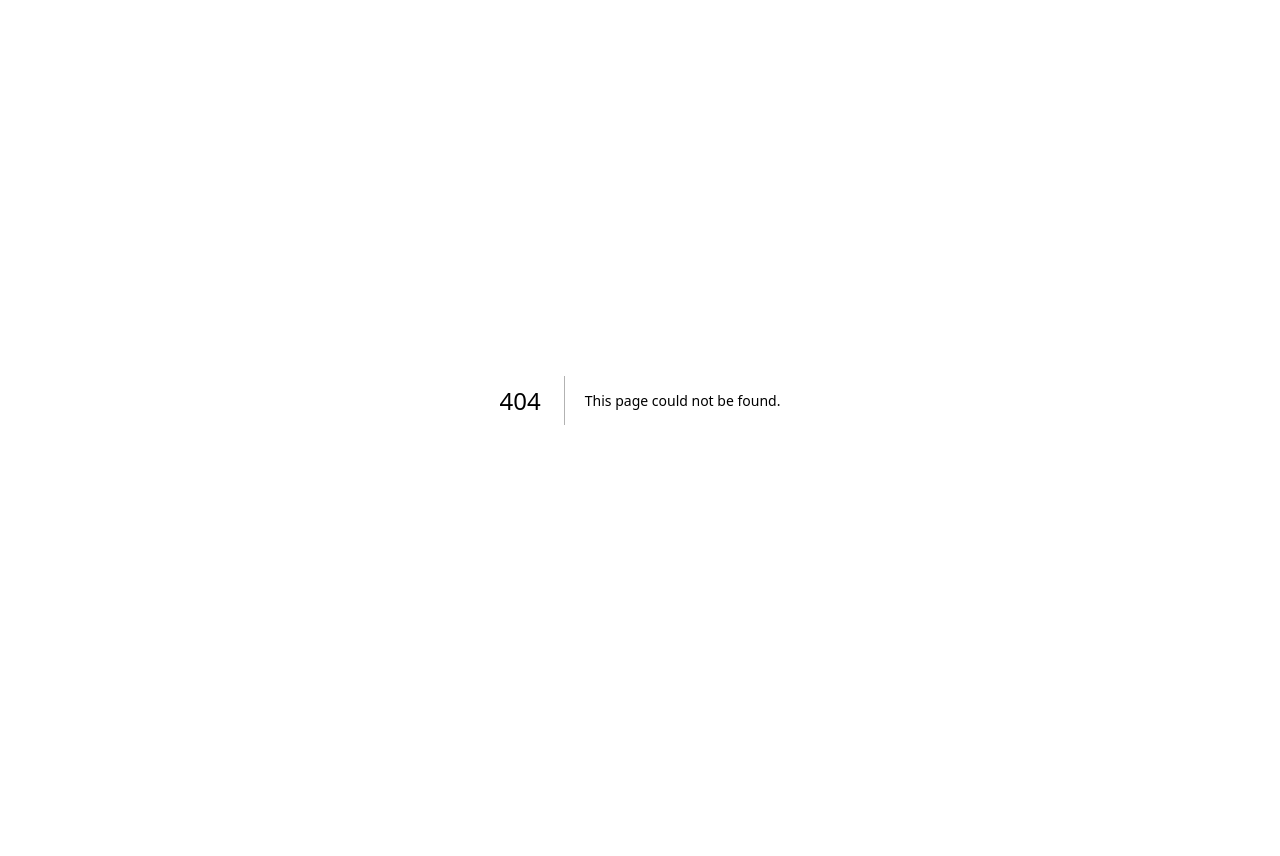
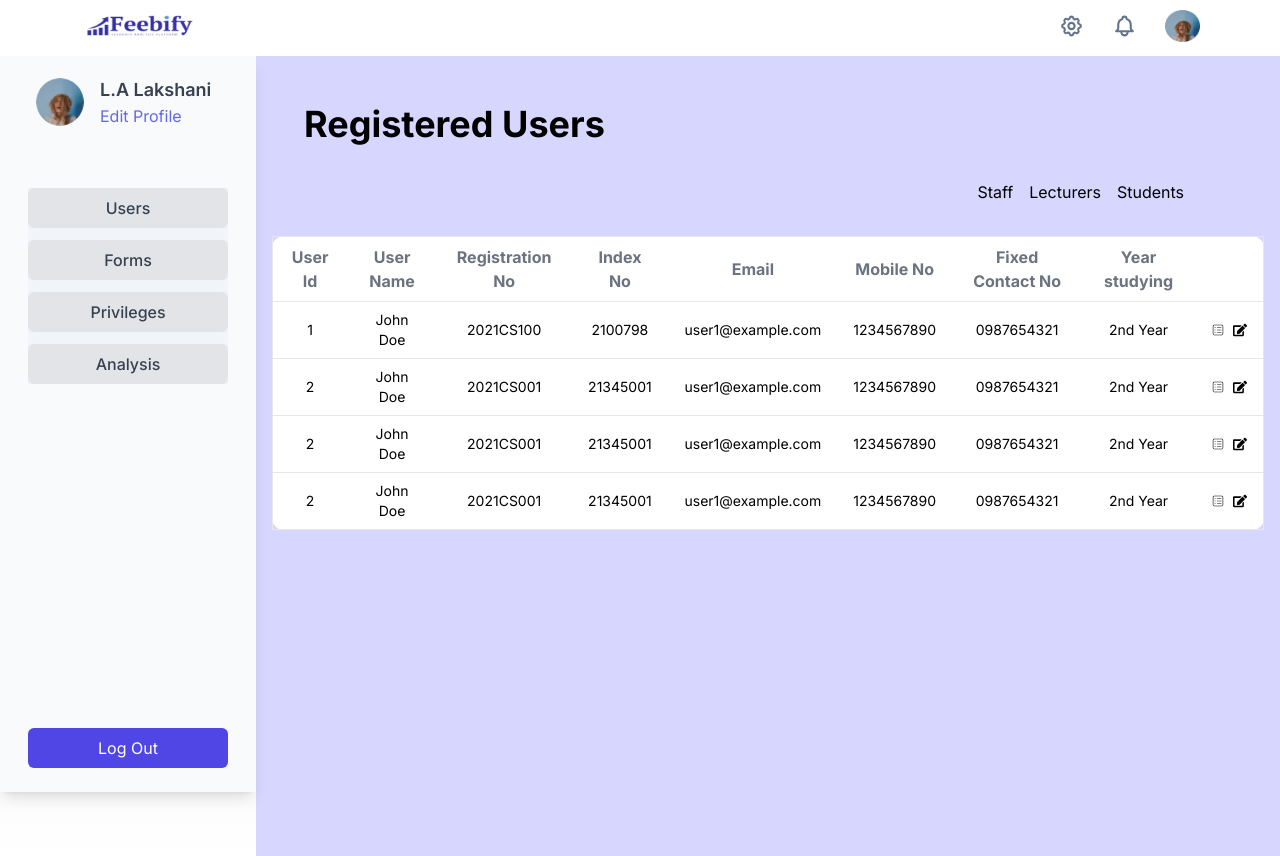
Before and after one commit to wanigarathnekaa/gp_front_end, a Next.js app: page /dashboard/users/view-registered in a window 1280 px wide. Before the commit this address had no page. Before the commit the page ends 800 px from the top, so only its background shows below. Built offline with nearby package versions, Linux system fonts and the light colour scheme.

Commit message:
view registered students

```diff
--- /dev/null
+++ b/app/dashboard/users/view-registered/page.tsx
@@ -0,0 +1,87 @@
+import React from 'react'
+import { Sidebar, Navbar, Title, Table } from   '@/components';
+import Link from 'next/link';
+
+const usersData = [
+  {
+    userId: "1",
+    userName : "John Doe",
+    regNo: '2021CS100',
+    indexNo: 2100798,
+    email: 'user1@example.com',
+    phone: '1234567890',
+    fixedLine: '0987654321',
+    year: '2nd Year',
+  },
+  {
+    userId: '2',
+    userName : "John Doe",
+    regNo: '2021CS001',
+    indexNo: 21345001,
+    email: 'user1@example.com',
+    phone: '1234567890',
+    fixedLine: '0987654321',
+    year: '2nd Year',
+  },
+
+  {
+    userId: '2',
+    userName : "John Doe",
+    regNo: '2021CS001',
+    indexNo: 21345001,
+    email: 'user1@example.com',
+    phone: '1234567890',
+    fixedLine: '0987654321',
+    year: '2nd Year',
+  },
+
+  {
+    userId: '2',
+    userName : "John Doe",
+    regNo: '2021CS001',
+    indexNo: 21345001,
+    email: 'user1@example.com',
+    phone: '1234567890',
+    fixedLine: '0987654321',
+    year: '2nd Year',
+  },
+
+];
+
+const UsersData = () => {
+
+
+  return (
+    <div className='w-full'>
+      <Navbar/>
+      <Sidebar/>
+
+      <div className=' mt-14 ml-64 flex flex-col min-h-screen bg-[#D6D6FF] p-4'>
+      <Title text='Registered Users' />
+      <div className="flex justify-between items-center">
+
+          <div className="flex gap-4 ml-auto mr-20 mt-5">
+
+            <Link href="#"
+               className="text-black hover:text-blue-500 hover:underline">Staff
+            </Link>
+
+            <Link href="#"
+               className="text-black hover:text-blue-500 hover:underline">Lecturers
+            </Link>
+
+            <Link href="#"
+               className="text-black hover:text-blue-500 hover:underline">Students
+            </Link>
+
+          </div>
+        </div>
+        <Table users={usersData}/>
+
+    </div>
+    </div>
+
+  )
+}
+
+export default UsersData;
```
